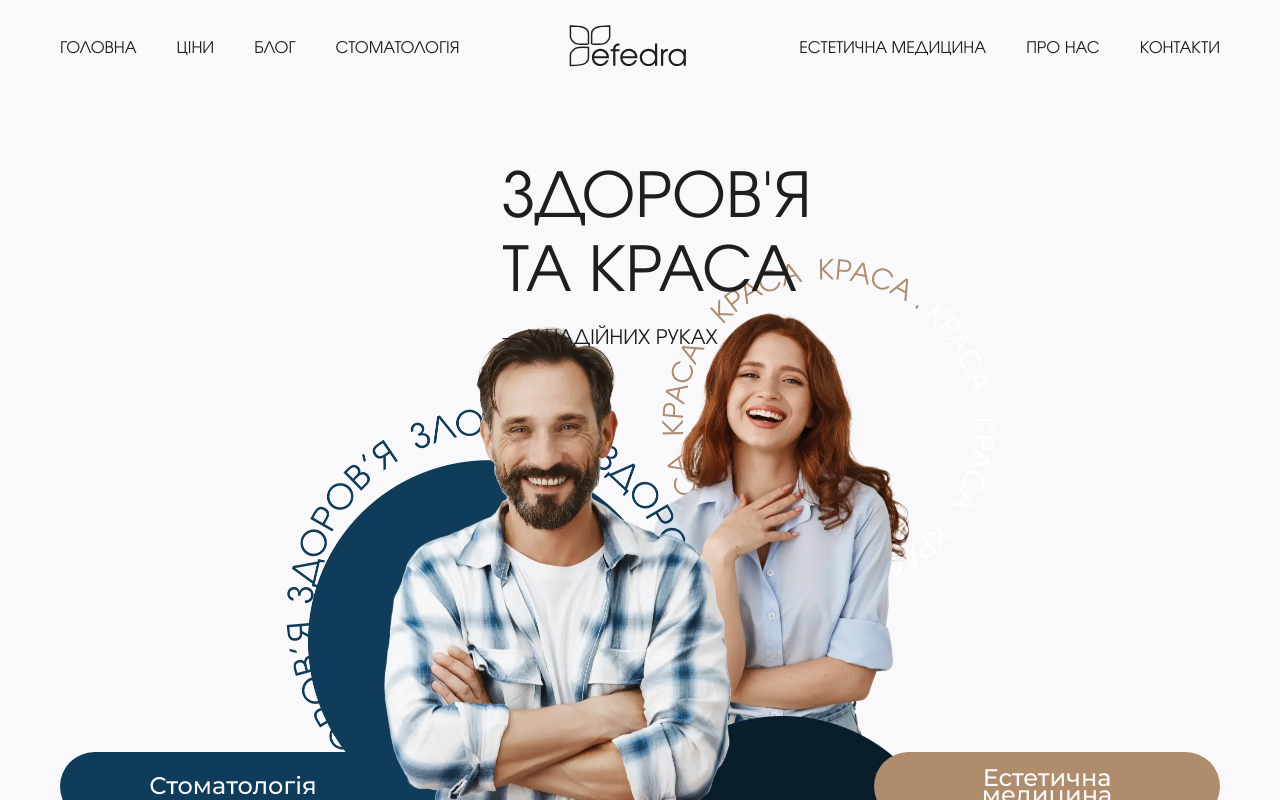
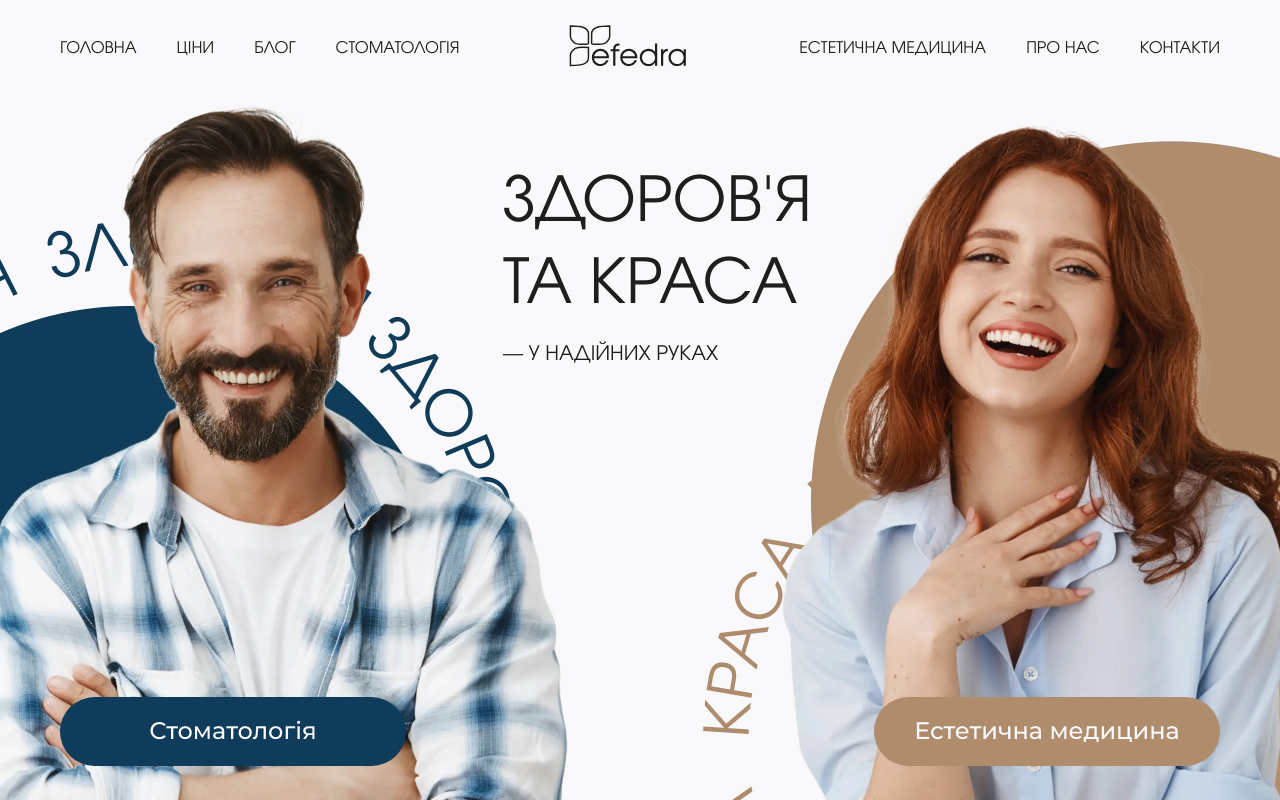
Before and after one commit to cyanidium-dev/efedra-frontend, a Next.js app: page / in a window 1280 px wide. Shown: the top 800 px of the page. Built offline with nearby package versions, Linux system fonts and the light colour scheme; no server answers.

Commit message:
changed hero images and added animations

```diff
--- a/src/components/homePage/hero/Hero.tsx
+++ b/src/components/homePage/hero/Hero.tsx
@@ -2,12 +2,21 @@ import MainButton from "@/components/shared/buttons/MainButton";
 import Container from "@/components/shared/container/Container";
 import Image from "next/image";
 import Link from "next/link";
+import * as motion from "motion/react-client";
+import { fadeInAnimation } from "@/utils/animationVariants";
 
 export default function Hero() {
   return (
-    <section className="pt-3 pb-[25px] lg:pt-[62px] lg:pb-[67px] overflow-hidden">
+    <section className="pt-3.5 pb-10 lg:pt-[62px] lg:pb-[67px] overflow-hidden">
       <Container className="relative">
-        <div className="absolute left-[calc(50%-640px)] top-[30px] -z-10 pointer-events-none w-[1063px] h-[868px]">
+        <motion.div
+          initial="hidden"
+          whileInView="visible"
+          exit="exit"
+          viewport={{ once: true, amount: 0.1 }}
+          variants={fadeInAnimation({ scale: 0.95, duration: 1.5 })}
+          className="lg:hidden absolute left-[calc(50%-639px)] top-[30px] -z-10 pointer-events-none w-[1063px] h-auto"
+        >
           <Image
             src="/images/homePage/hero/bgMob.webp"
             alt="background"
@@ -15,37 +24,79 @@ export default function Hero() {
             height={868}
             className="object-cover"
           />
-        </div>
-        <div className="flex flex-col lg:items-center lg:ml-8 mb-[421px] lg:mb-[402px]">
+        </motion.div>
+        <motion.div
+          initial="hidden"
+          whileInView="visible"
+          exit="exit"
+          viewport={{ once: true, amount: 0.1 }}
+          variants={fadeInAnimation({ scale: 0.95, duration: 1.5 })}
+          className="hidden lg:block absolute left-[calc(50%-1339px)] lg:left-[calc(50%-1349px)] top-[30px] lg:top-[-92px] -z-10 pointer-events-none w-[2295px] h-auto"
+        >
+          <Image
+            src="/images/homePage/hero/bgDesk.webp"
+            alt="background"
+            width={2295}
+            height={1093}
+            className="object-cover"
+          />
+        </motion.div>
+        <div className="flex flex-col lg:items-center lg:ml-8 mb-[337px] lg:mb-[331px]">
           <div>
-            <h1 className="max-w-[193px] lg:max-w-[307px] mb-4 font-evolenta text-[36px] lg:text-[62px] font-normal leading-[120%] uppercase">
+            <motion.h1
+              initial="hidden"
+              whileInView="visible"
+              exit="exit"
+              viewport={{ once: true, amount: 0.3 }}
+              variants={fadeInAnimation({ y: 20, delay: 0.3 })}
+              className="max-w-[193px] lg:max-w-[307px] mb-4 font-evolenta text-[36px] lg:text-[62px] font-normal leading-[133%] uppercase"
+            >
               здоров'я та краса
-            </h1>
-            <p className="max-w-[193px] lg:max-w-[307px] font-evolenta text-[16px] lg:text-[20px] font-normal leading-[120%] uppercase">
+            </motion.h1>
+            <motion.p
+              initial="hidden"
+              whileInView="visible"
+              exit="exit"
+              viewport={{ once: true, amount: 0.3 }}
+              variants={fadeInAnimation({ y: 20, delay: 0.6 })}
+              className="max-w-[193px] lg:max-w-[307px] font-evolenta text-[16px] lg:text-[20px] font-normal leading-[120%] uppercase"
+            >
               — у надійних руках
-            </p>
+            </motion.p>
           </div>
         </div>
-        <div className="flex flex-col gap-2 md:flex-row md:justify-between">
-          <Link
-            href="/dentistry"
-            className="w-full max-w-[346px] mx-auto md:mx-0"
+        <div className="flex flex-col gap-2 lg:flex-row lg:justify-between">
+          <motion.div
+            initial="hidden"
+            whileInView="visible"
+            exit="exit"
+            viewport={{ once: true, amount: 0.3 }}
+            variants={fadeInAnimation({ x: -20, delay: 0.9 })}
+            className="w-full max-w-[346px] mx-auto lg:mx-0"
           >
-            <MainButton className="lg:h-[69px] text-[16px] lg:text-[24px] font-medium">
+            <Link href="/dentistry">
+              <MainButton className="lg:h-[69px] px-5 lg:px-5 text-[16px] lg:text-[24px] font-medium">
                 Стоматологія
               </MainButton>
             </Link>
-          <Link
-            href="/estetic-medicine"
-            className="w-full max-w-[346px] mx-auto md:mx-0"
+          </motion.div>
+          <motion.div
+            initial="hidden"
+            whileInView="visible"
+            exit="exit"
+            viewport={{ once: true, amount: 0.3 }}
+            variants={fadeInAnimation({ x: 20, delay: 1.2 })}
+            className="w-full max-w-[346px] mx-auto lg:mx-0"
           >
+            <Link href="/estetic-medicine">
               <MainButton
                 variant="beige"
-              className="lg:h-[69px] text-[16px] lg:text-[24px] font-medium"
+                className="lg:h-[69px] px-5 lg:px-5 text-[16px] lg:text-[24px] font-medium"
               >
                 Естетична медицина
               </MainButton>
             </Link>
+          </motion.div>
         </div>
       </Container>
     </section>
```
Also changed, not shown: public/images/homePage/hero/bgDesk.webp (added), public/images/homePage/hero/bgMob.webp. Lines whose indentation alone changed are shown as unchanged.
